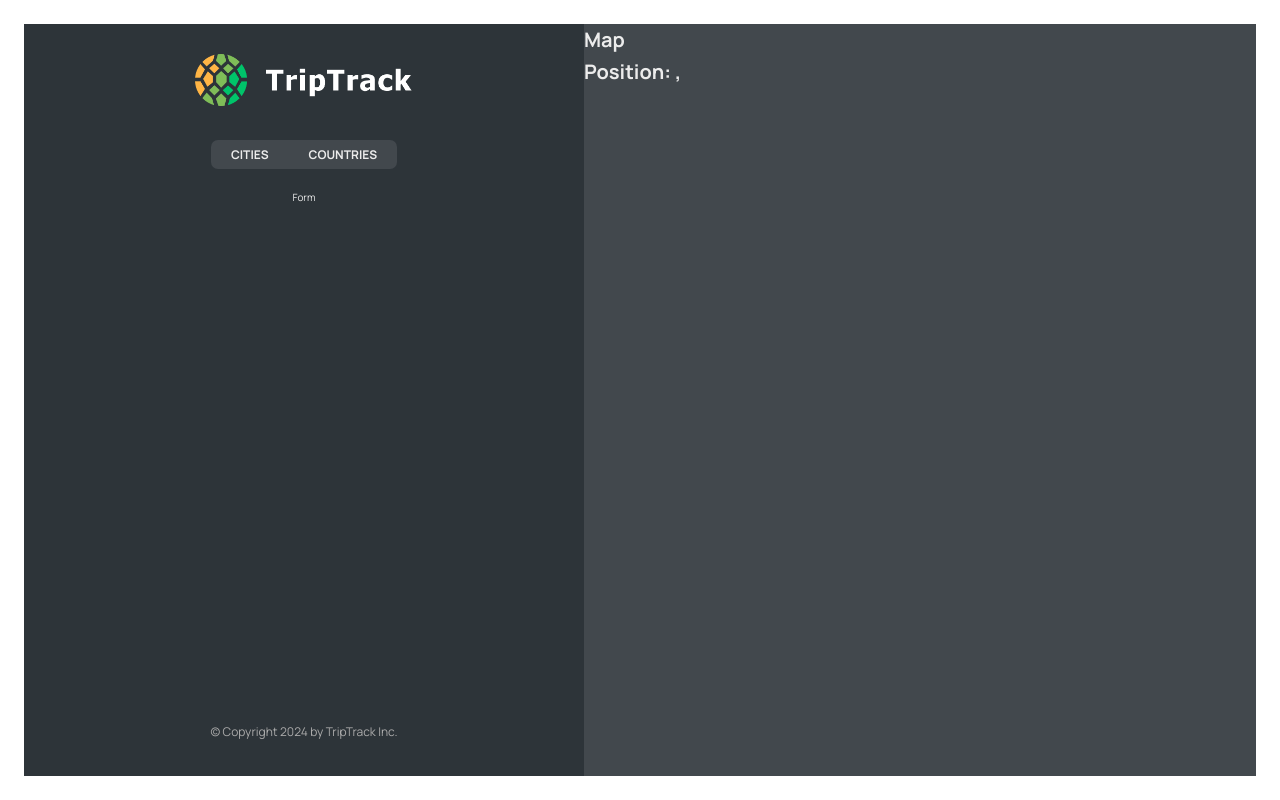
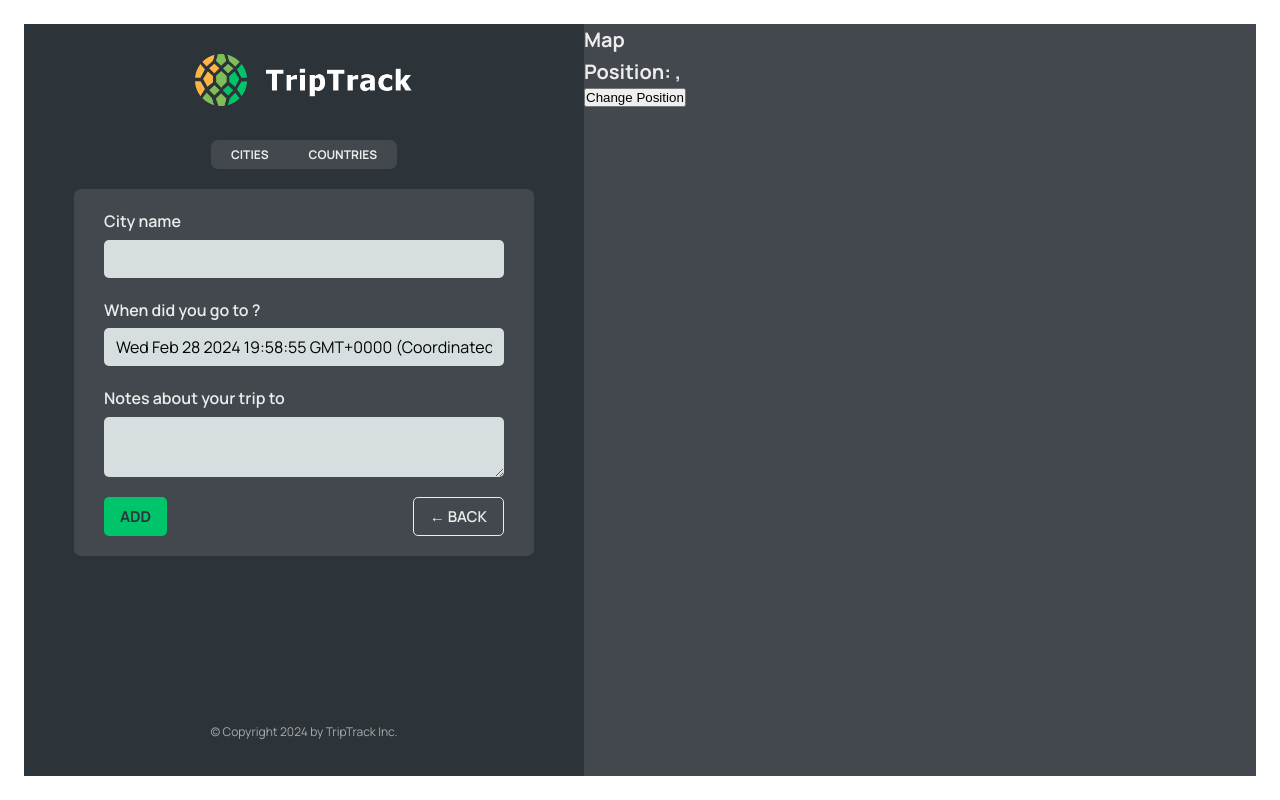
Before and after one commit to mtibamahdi/TripTrack, a React (Vite) app: page /app/Form in a window 1280 px wide. Built offline with nearby package versions, Linux system fonts and the light colour scheme; data requests are answered from the project's data file.

Commit message:
useNavigate for Programmatic Navigation

```diff
--- a/src/App.jsx
+++ b/src/App.jsx
@@ -9,6 +9,7 @@
 import CityList from './components/CityList';
 import CountriesList from './components/CountriesList';
 import City from './components/City';
+import Form from './components/Form';
 
 const BASE_URL = 'http://localhost:9000';
 
@@ -50,7 +51,7 @@
             path="countries"
             element={<CountriesList cities={cities} isLoading={isLoading} />}
           />
-          <Route path="Form" element={<p>Form</p>} />
+          <Route path="Form" element={<Form />} />
         </Route>
         <Route path="/product" element={<Product />} />
         <Route path="/pricing" element={<Pricing />} />
--- /dev/null
+++ b/src/components/Button.jsx
@@ -0,0 +1,11 @@
+import styles from './Button.module.css';
+
+function Button({ children, onClick, type }) {
+  return (
+    <button className={`${styles.btn} ${styles[type]}`} onClick={onClick}>
+      {children}
+    </button>
+  );
+}
+
+export default Button;
--- a/src/components/Form.jsx
+++ b/src/components/Form.jsx
@@ -1,22 +1,25 @@
 // "https://api.bigdatacloud.net/data/reverse-geocode-client?latitude=0&longitude=0"
 
-import { useState } from "react";
+import { useState } from 'react';
 
-import styles from "./Form.module.css";
+import styles from './Form.module.css';
+import Button from './Button';
+import { useNavigate } from 'react-router-dom';
 
 export function convertToEmoji(countryCode) {
   const codePoints = countryCode
     .toUpperCase()
-    .split("")
+    .split('')
     .map((char) => 127397 + char.charCodeAt());
   return String.fromCodePoint(...codePoints);
 }
 
 function Form() {
-  const [cityName, setCityName] = useState("");
-  const [country, setCountry] = useState("");
+  const [cityName, setCityName] = useState('');
+  const [country, setCountry] = useState('');
   const [date, setDate] = useState(new Date());
-  const [notes, setNotes] = useState("");
+  const [notes, setNotes] = useState('');
+  const navigate = useNavigate();
 
   return (
     <form className={styles.form}>
@@ -49,8 +52,16 @@
       </div>
 
       <div className={styles.buttons}>
-        <button>Add</button>
-        <button>&larr; Back</button>
+        <Button type="primary">Add</Button>
+        <Button
+          type="back"
+          onClick={(e) => {
+            e.preventDefault();
+            navigate(-1);
+          }}
+        >
+          &larr; Back
+        </Button>
       </div>
     </form>
   );
--- a/src/components/Map.jsx
+++ b/src/components/Map.jsx
@@ -1,17 +1,25 @@
-import { useSearchParams } from 'react-router-dom';
+import { useNavigate, useSearchParams } from 'react-router-dom';
 import styles from './Map.module.css';
 function Map() {
   const [searchParams, setSearchParams] = useSearchParams();
+  const navigate = useNavigate();
 
   const lng = searchParams.get('lng');
   const lat = searchParams.get('lat');
 
   return (
-    <div className={styles.mapContainer}>
+    <div className={styles.mapContainer} onClick={() => navigate('form')}>
       <h1>Map</h1>
       <h1>
         Position: {lat}, {lng}
       </h1>
+      <button
+        onClick={() => {
+          setSearchParams({ lat: 20, lng: 33 });
+        }}
+      >
+        Change Position
+      </button>
     </div>
   );
 }
```
